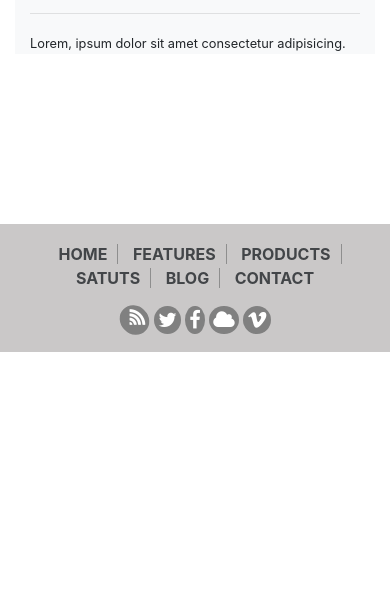
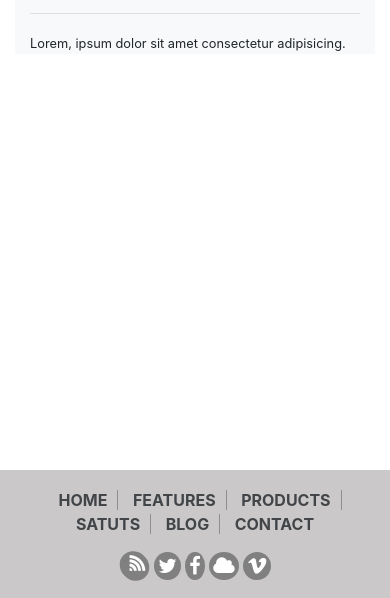
Before and after one commit to sudarshankakde/blogfest-concept, a plain HTML site: page index.html in a window 390 px wide. Shown: the part 7168-7766 px from the top of the page. Before the commit the page ends 7520 px from the top, so only its background shows below. Drawn offline with nearby package versions, Linux system fonts and the light colour scheme.

Commit message:
Update style.css

```diff
--- a/style.css
+++ b/style.css
@@ -134,7 +134,7 @@ footer{
     }
     footer{
         position: absolute;
-        top: 165%;
+        top: 175%;
         width: 100%;
         margin: 0;
         left: 0;
```
